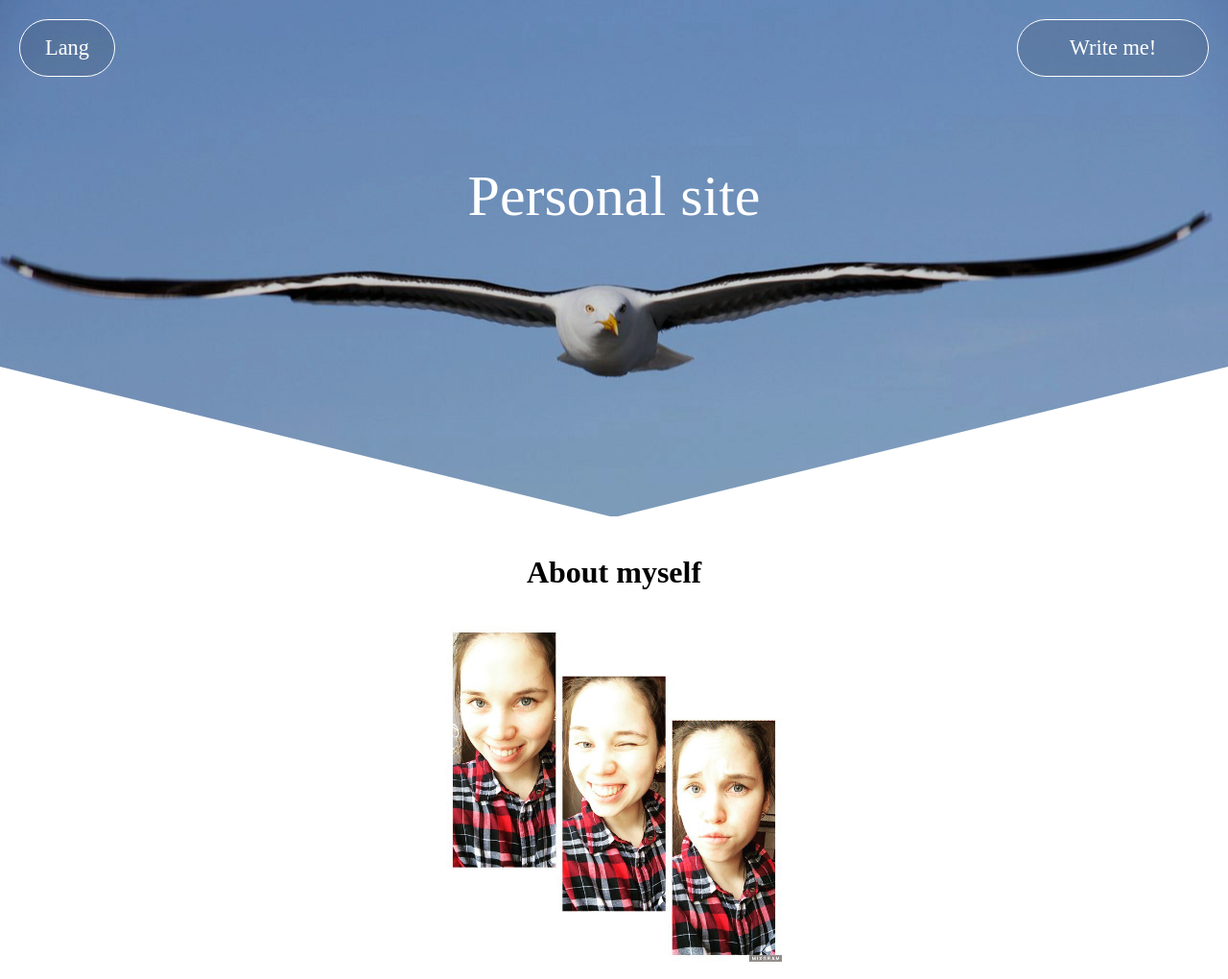
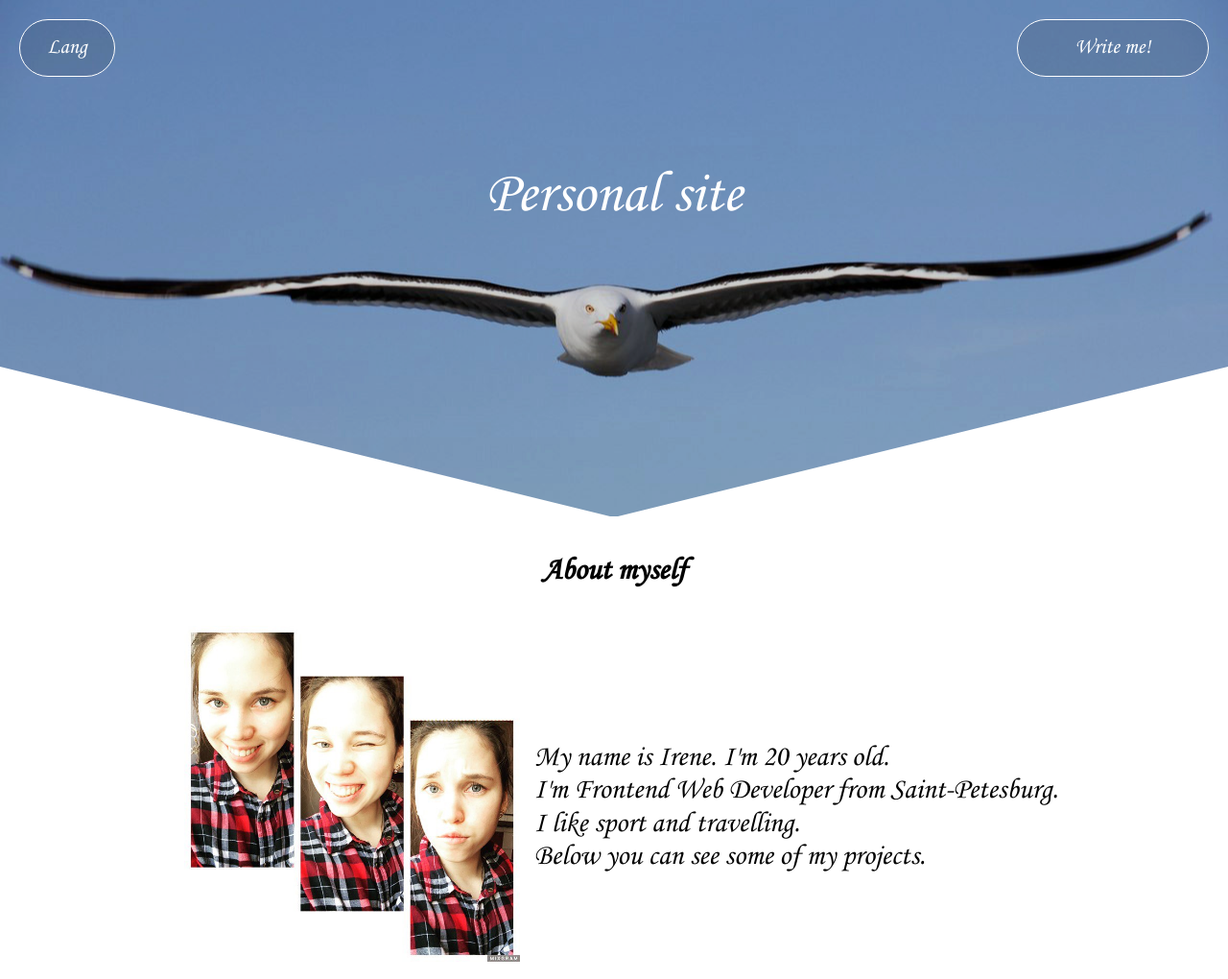
Before and after one commit to TraviaMe/traviame.github.io, a plain HTML site: page index.html in a window 1280 px wide. Shown: the top 1020 px of the page at 96% size. Drawn offline with Linux system fonts and the light colour scheme.

Commit message:
Подключение шрифта

```diff
--- a/style.css
+++ b/style.css
@@ -1,3 +1,8 @@
+@font-face {
+    src: url(MonotypeCorsiva.ttf);
+    font-family: Monotype Corsiva;
+}
+
 body {
     margin: 0;
     font-family: Monotype Corsiva;
```
